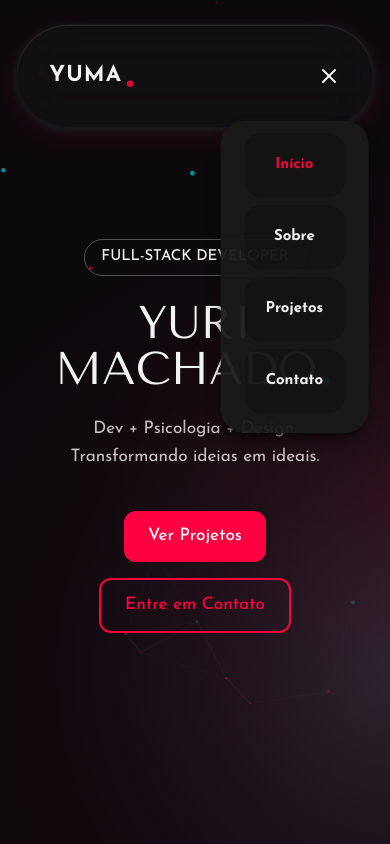
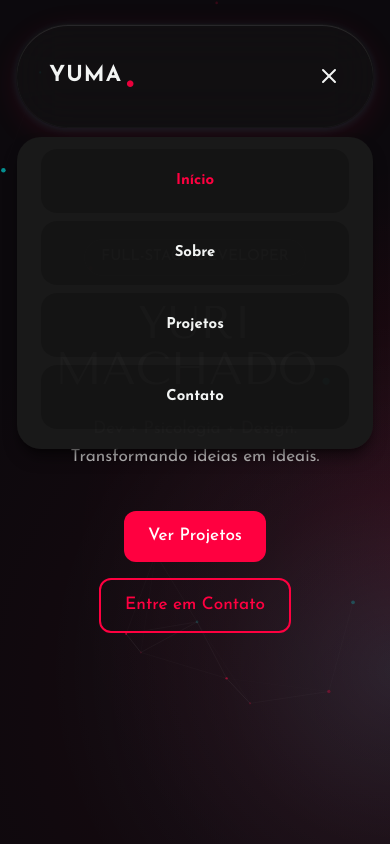
Before and after one commit to Yuri-Machado-Luz/portfolio-project, a React (Vite) app: page /#hero in a window 390 px wide. Both pictures are taken after a click on the button "Abrir menu". Shown: the top 844 px of the page. Built offline with nearby package versions, Linux system fonts and the light colour scheme.

Commit message:
feat: navbar mobile changes

```diff
--- a/src/layout/navbar/NavMenu.jsx
+++ b/src/layout/navbar/NavMenu.jsx
@@ -59,16 +59,16 @@ function NavMenu({ activeLink, handleActiveLink }) {
               animate="visible"
               exit="exit"
               variants={menuVariants}
-              className="bg-main-gray/95 absolute top-24 -right-2 z-50 w-5/12
-                -translate-x-1/12 transform rounded-3xl px-6 py-3 shadow-lg
-                shadow-black/50 xl:hidden xl:w-3/12"
+              className="bg-main-gray/98 absolute top-28 right-0 z-50 w-full
+                transform rounded-3xl px-6 py-3 shadow-lg shadow-black/50
+                backdrop-blur-3xl xl:hidden xl:w-3/12"
               role="menu"
             >
               {NAV_ITEMS.map((item) => (
                 <Motion.li
                   key={item.name}
                   variants={itemVariants}
-                  whileHover={{ scale: 1.05, translateY: -2 }}
+                  whileHover={{ scale: 1.02, translateY: -2 }}
                   whileTap={{ scale: 0.9 }}
                   transition={{ type: "spring", stiffness: 300, damping: 40 }}
                   className="mb-2 flex h-16 w-full justify-center rounded-2xl
```
